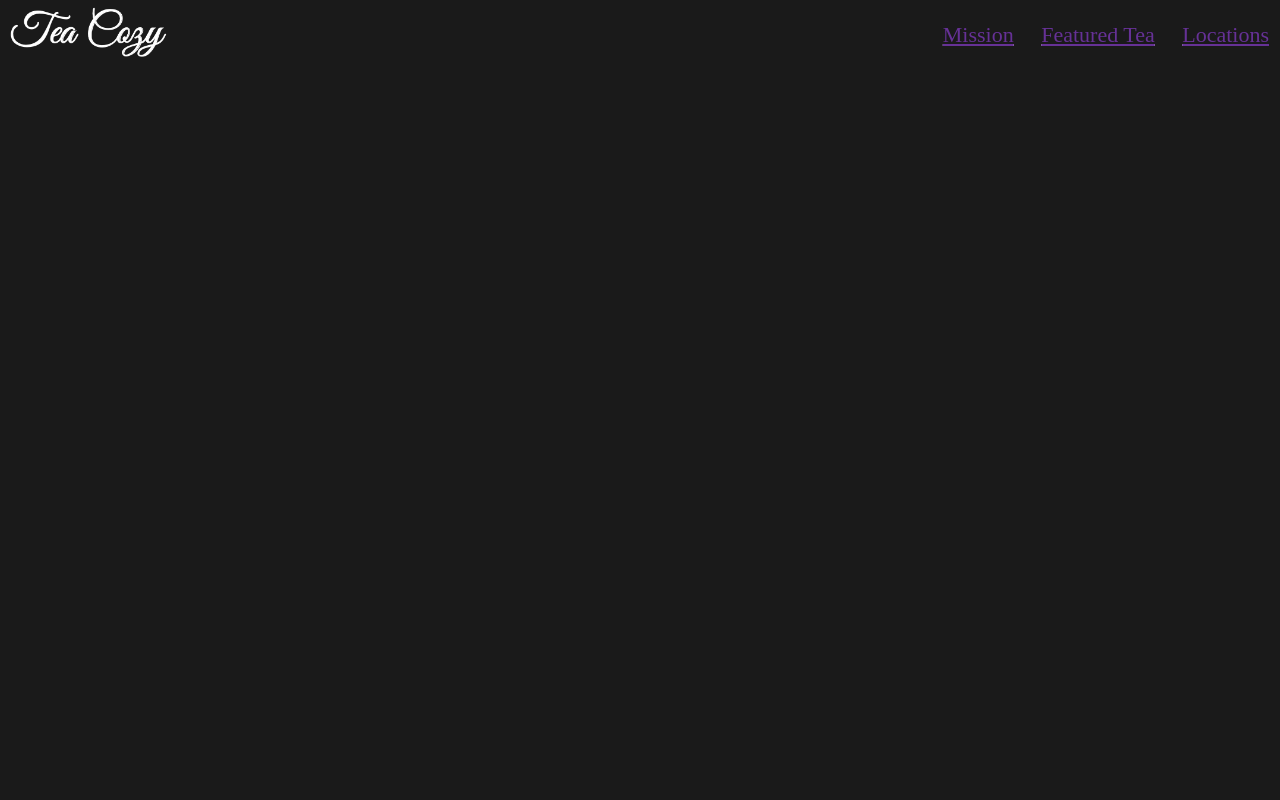
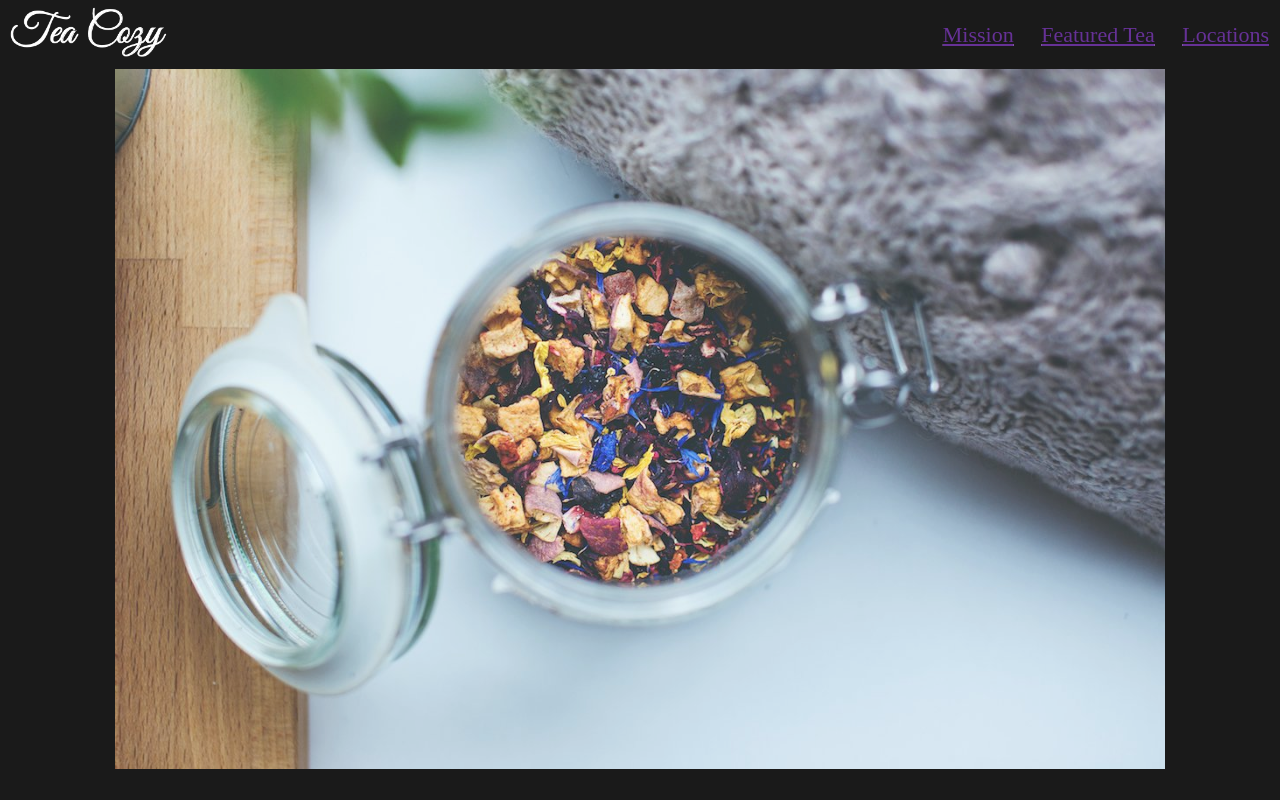
Before and after one commit to gacarneirojr/tea_cozi, a plain HTML site: page index.html in a window 1280 px wide. Drawn offline with Linux system fonts and the light colour scheme.

Commit message:
background img centralized

```diff
--- a/index.html
+++ b/index.html
@@ -23,7 +23,9 @@
         </nav>
     </header>
     <main>
-
+        <section class="start">
+            <img src="./img/img-mission-background.jpg" alt="" class="background-img">
+        </section>
     </main>
 
 </body>
--- a/style.css
+++ b/style.css
@@ -370,21 +370,13 @@ header {
     position: fixed;
     width: 100%;
     justify-content: space-between;
+    background-color: black;
 }
 
 .logo {
     height: 2.27rem;
     width: auto;
     padding-left: 0.45rem;
-}
-
-nav {
-
-
-}
-
-lu {
-
 }
 
 li {
@@ -394,3 +386,21 @@ li {
     margin: 0.5rem;
     color: inherit;
 }
+
+main {
+    padding-top: 3.14rem;
+    display: flex;
+    align-content: center;
+    align-items: center;
+    justify-content: center;
+}
+
+.start {
+
+}
+
+.background-img {
+    display: flex;
+    height: 31.81rem;
+    width: auto;
+}
```
